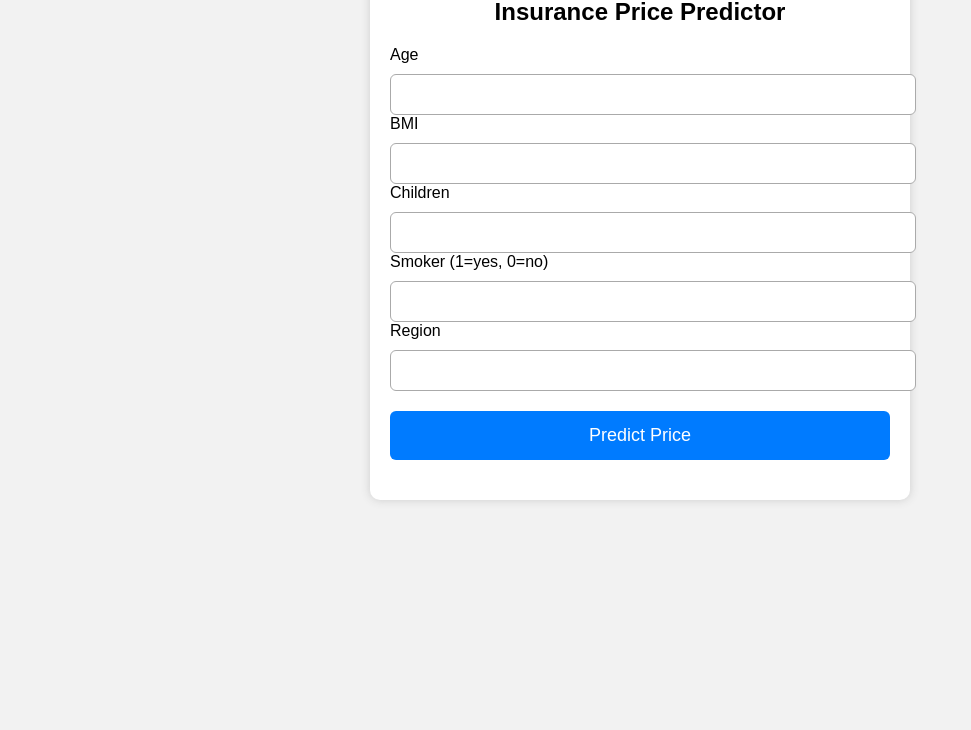
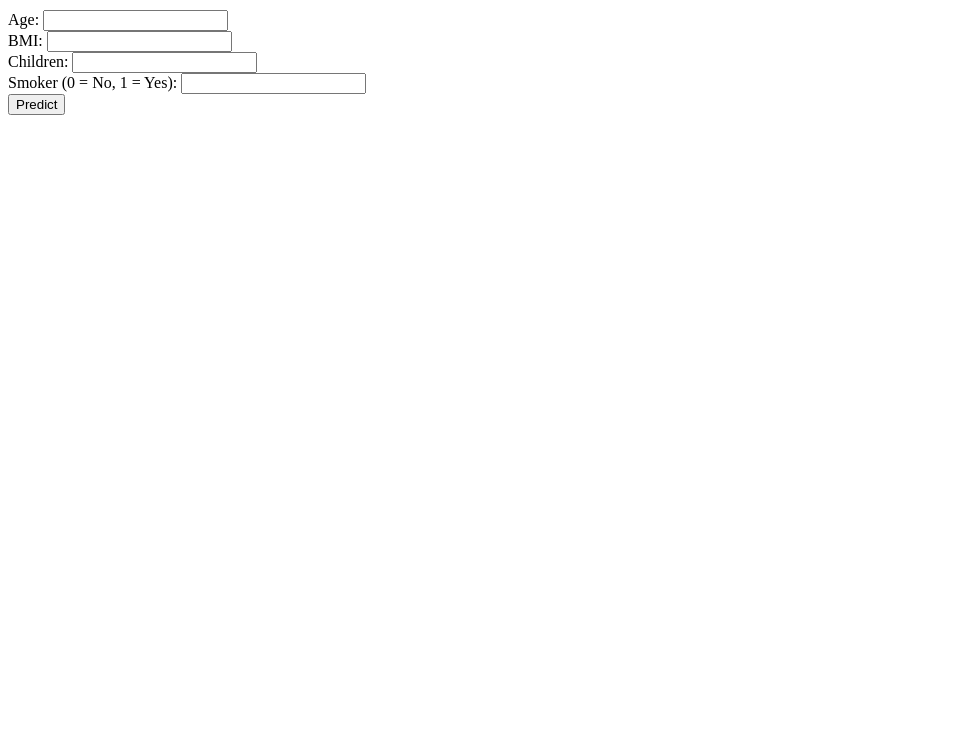
Before and after one commit to rajdwipbiswas754/Medical-Insurance-Pricing, a plain HTML site: page app/index.html in a window 1280 px wide. Shown: the part 70-800 px from the top of the page, without its empty margins (0-971 px from the left). Drawn offline with Linux system fonts and the light colour scheme.

Commit message:
Update index.html

```diff
--- a/app/index.html
+++ b/app/index.html
@@ -1,105 +1,40 @@
 <!DOCTYPE html>
 <html>
 <head>
-    <title>Medical Insurance Price Prediction</title>
-    <meta name="viewport" content="width=device-width, initial-scale=1">
+  <title>Insurance Price Predictor</title>
+</head>
+<body>
+  <h1>Insurance Price Predictor</h1>
+  <form id="predictForm">
+    Age: <input type="number" id="age" required><br>
+    BMI: <input type="number" step="0.1" id="bmi" required><br>
+    Children: <input type="number" id="children" required><br>
+    Smoker (0 = No, 1 = Yes): <input type="number" id="smoker" required><br>
+    <button type="submit">Predict</button>
+  </form>
 
-    <style>
-        body {
-            font-family: Arial;
-            padding: 20px;
-            background: #f2f2f2;
-        }
-
-        .container {
-            background: white;
-            padding: 20px;
-            border-radius: 10px;
-            max-width: 500px;
-            margin: auto;
-            box-shadow: 0 0 10px #ccc;
-        }
-
-        h2 {
-            text-align: center;
-        }
-
-        input, select {
-            width: 100%;
-            padding: 12px;
-            margin-top: 10px;
-            border: 1px solid #aaa;
-            border-radius: 6px;
-        }
-
-        button {
-            width: 100%;
-            padding: 14px;
-            margin-top: 20px;
-            background: #007bff;
-            color: white;
-            border: none;
-            border-radius: 6px;
-            font-size: 18px;
-        }
-
-        #result {
-            margin-top: 20px;
-            font-size: 20px;
-            font-weight: bold;
-            text-align: center;
-        }
-    </style>
-
-</head>
-
-<body>
-
-<div class="container">
-    <h2>Insurance Price Predictor</h2>
-
-    <label>Age</label>
-    <input id="age" type="number">
-
-    <label>BMI</label>
-    <input id="bmi" type="number" step="0.1">
-
-    <label>Children</label>
-    <input id="children" type="number">
-
-    <label>Smoker (1=yes, 0=no)</label>
-    <input id="smoker" type="number">
-
-    <label>Region</label>
-    <input id="region" type="number">
-
-    <button onclick="predict()">Predict Price</button>
-
-    <div id="result"></div>
-</div>
+  <h2 id="result"></h2>
 
   <script>
-    async function predict() {
+    document.getElementById("predictForm").addEventListener("submit", async function(e) {
+      e.preventDefault();
+
       const data = {
-            age: Number(document.getElementById("age").value),
-            bmi: Number(document.getElementById("bmi").value),
-            children: Number(document.getElementById("children").value),
-            smoker: Number(document.getElementById("smoker").value),
-            region: Number(document.getElementById("region").value)
+        age: parseInt(document.getElementById("age").value),
+        bmi: parseFloat(document.getElementById("bmi").value),
+        children: parseInt(document.getElementById("children").value),
+        smoker: parseInt(document.getElementById("smoker").value)
       };
 
       const response = await fetch("/predict", {
         method: "POST",
-            headers: {"Content-Type": "application/json"},
-            body: JSON.stringify({data: data})
+        headers: { "Content-Type": "application/json" },
+        body: JSON.stringify({ data })
       });
 
       const result = await response.json();
-
-        document.getElementById("result").innerHTML =
-            "Predicted Price: ₹ " + result.predicted_price.toFixed(2);
-    }
+      document.getElementById("result").innerText = "Predicted Price: " + result.predicted_price;
+    });
   </script>
-
 </body>
 </html>
```
Lines whose indentation alone changed are shown as unchanged.
